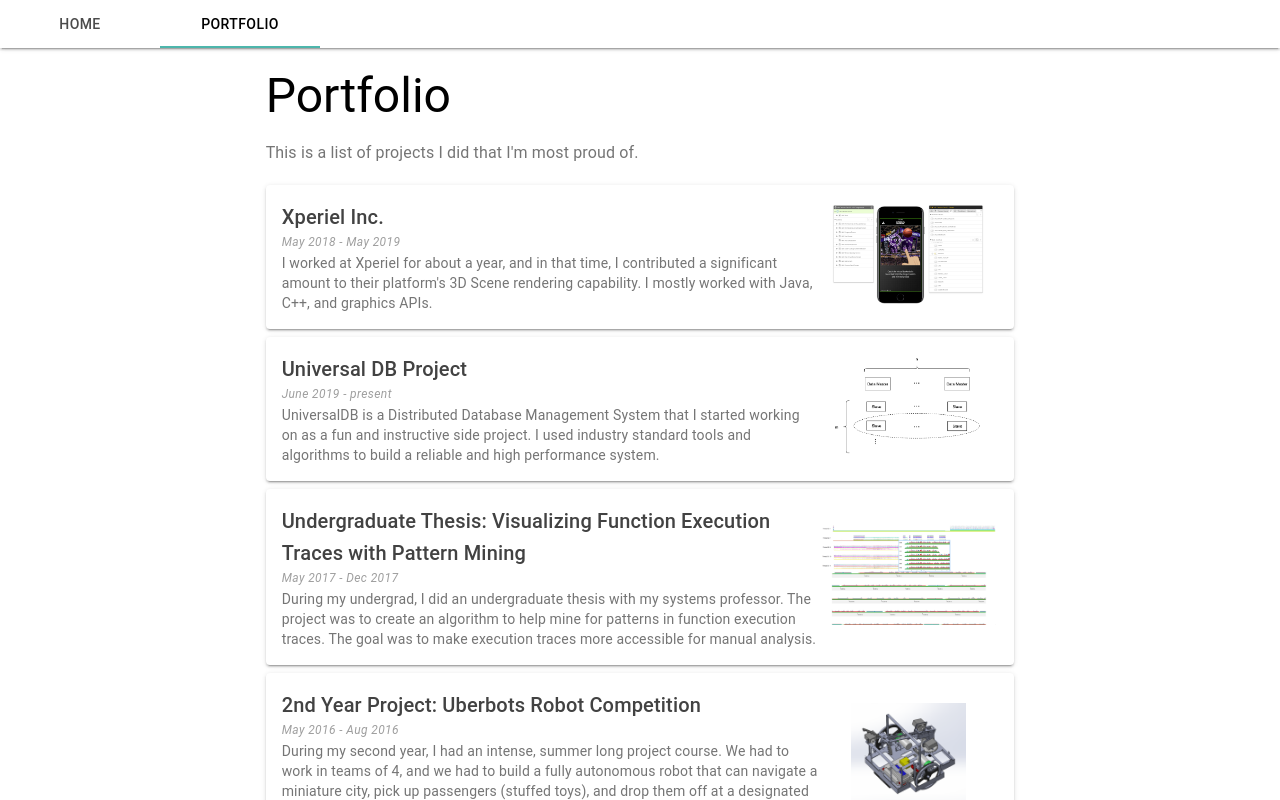
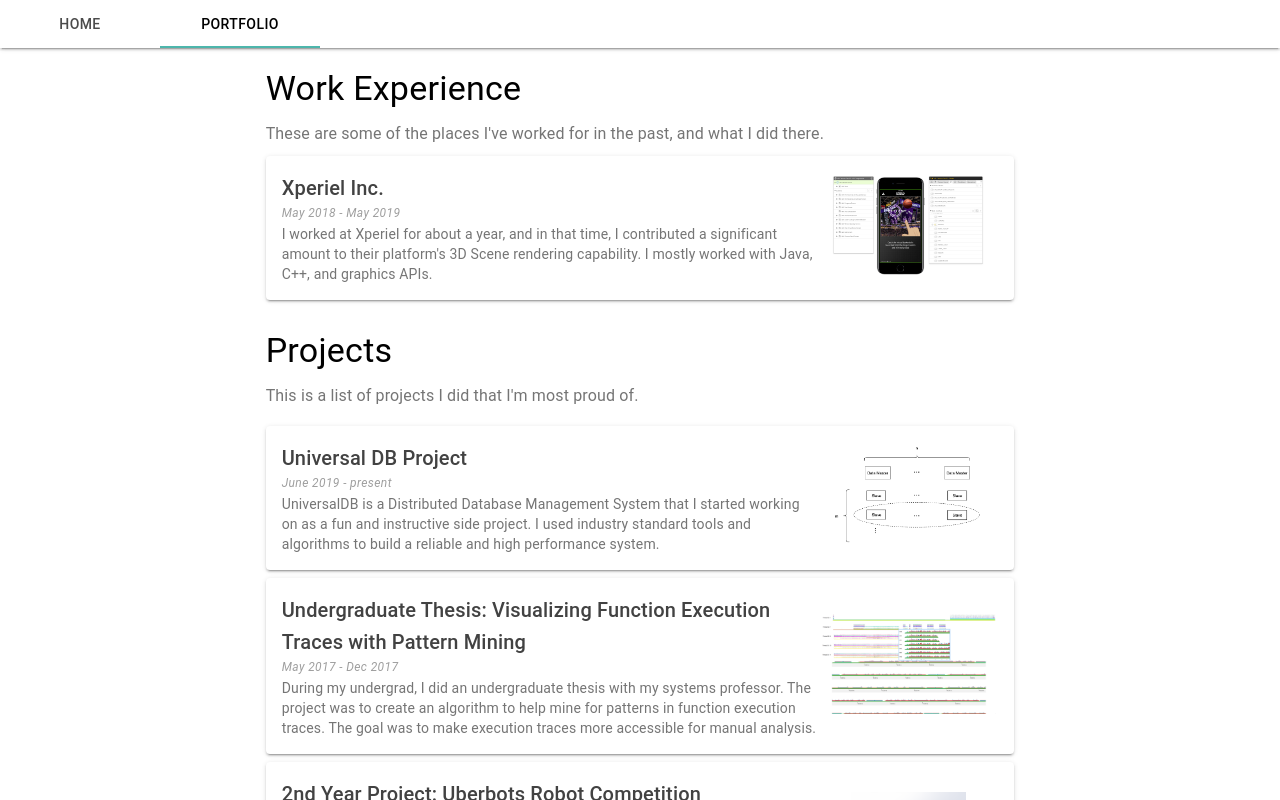
Before and after one commit to pasindumuth/profile, a React (Create React App) app: page /portfolio in a window 1280 px wide. Shown: the top 800 px of the page. Built offline with nearby package versions, Linux system fonts and the light colour scheme.

Commit message:
Split portfolio into two parts

```diff
--- a/src/components/portfolio/PortfolioList.tsx
+++ b/src/components/portfolio/PortfolioList.tsx
@@ -24,7 +24,10 @@
     overflowX: "hidden" // https://github.com/mui-org/material-ui/issues/7466
   },
   intro: {
-    paddingBottom: 20
+    paddingBottom: 10
+  },
+  projectTitle: {
+    paddingTop: 30
   },
   card: {
     marginTop: 20,
@@ -96,15 +99,16 @@
     <Grid className={classes.root} container justify="center">
       <Grid container item justify="center" spacing={1}>
         <Grid item xs={10}>
-          <Typography variant="h3" gutterBottom>
-            Portfolio
+          <Typography variant="h4" gutterBottom>
+            Work Experience
           </Typography>
           <Typography
             className={classes.intro}
             variant="body1"
             color="textSecondary"
           >
-            This is a list of projects I did that I'm most proud of.
+            These are some of the places I've worked for in the past, and what I
+            did there.
           </Typography>
         </Grid>
       </Grid>
@@ -120,6 +124,24 @@
             alttext="Xperiel 3D Scene editor"
             path={routes.XPERIEL}
           />
+        </Grid>
+      </Grid>
+      <Grid container item justify="center" spacing={1}>
+        <Grid item xs={10}>
+          <Typography
+            className={classes.projectTitle}
+            variant="h4"
+            gutterBottom
+          >
+            Projects
+          </Typography>
+          <Typography
+            className={classes.intro}
+            variant="body1"
+            color="textSecondary"
+          >
+            This is a list of projects I did that I'm most proud of.
+          </Typography>
         </Grid>
         <Grid item xs={10}>
           <PortfolioItem
```
